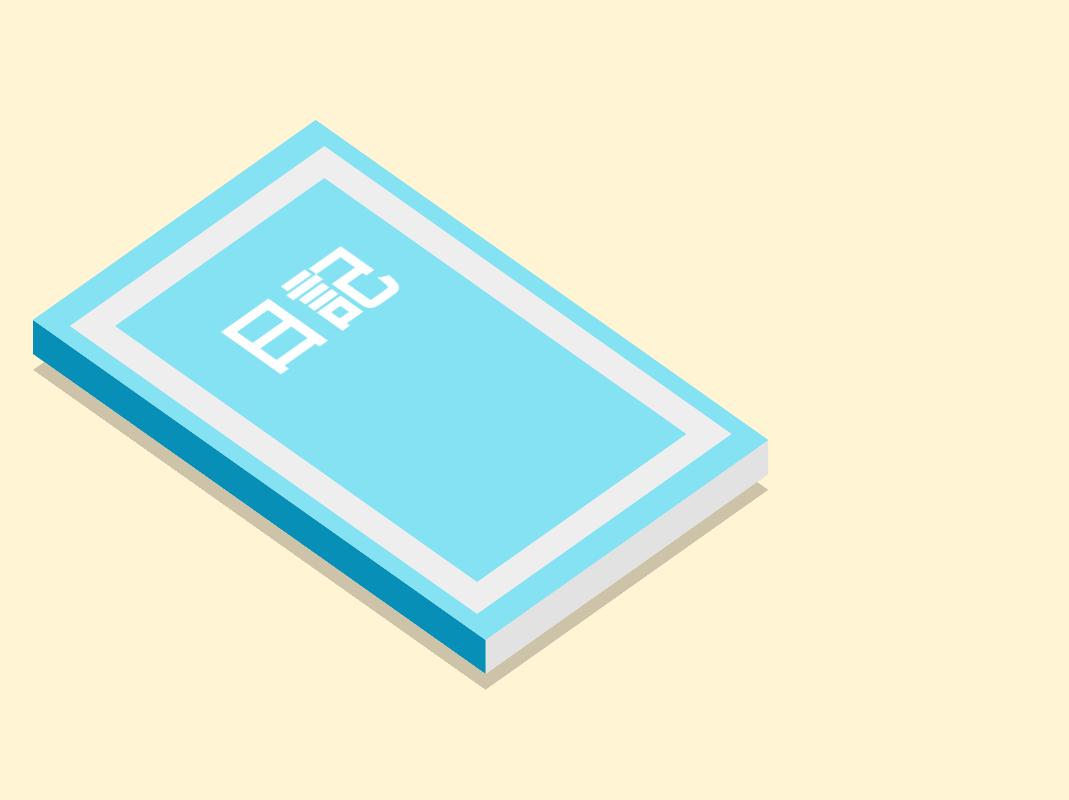
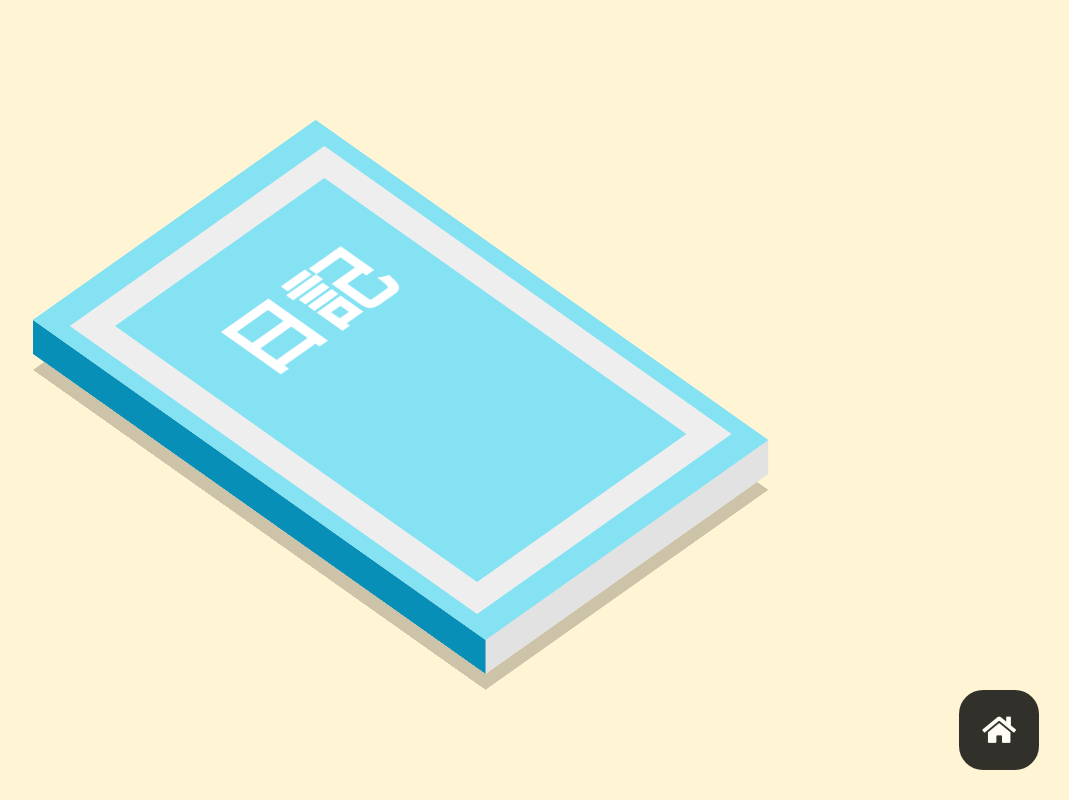
Before and after one commit to haruchu/diary, a Django app: a page that uses myapp/templates/diary.html in a window 1280 px wide. Shown: the whole page, without its empty margins (211-1280 px from the left). Run offline with Django 3.2, Linux system fonts and the light colour scheme; a user stored in the database is signed in; data comes from the database, SQL or seed files in the repository; both versions use the stored data as it was after the commit.

Commit message:
diaryのhomeへ戻るボタン

```diff
--- a/myapp/static/css/diary.css
+++ b/myapp/static/css/diary.css
@@ -7,6 +7,7 @@ View the project on Github : https://github.com/akzhy/Vara
 html,
 body {
   height: 100%;
+  position: relative;
 }
 
 body {
@@ -190,6 +191,34 @@ body {
   background: #e1e1e1;
 }
 
+.home-btn {
+  width: 80px;
+  height: 80px;
+  padding: 10px;
+  display: flex;
+  align-items: center;
+  justify-content: center;
+  color: white;
+  font-size: 30px;
+  text-decoration: none;
+  background-color: black;
+  opacity: 0.8;
+  border-radius: 30%;
+  position: absolute;
+  bottom: 30px;
+  right: 30px;
+  transition-duration: 0.2s;
+}
+
+.home-btn:hover {
+  opacity: 1;
+  transform: scale(1.1, 1.1);
+}
+
+.home-btn:focus {
+  transform: scale(1.2,1.2);
+}
+
 @media (max-width: 700px) {
   .book {
     left: 50%;
--- a/myapp/templates/diary.html
+++ b/myapp/templates/diary.html
@@ -5,6 +5,7 @@
     <meta http-equiv="X-UA-Compatible" content="IE=edge" />
     <meta name="viewport" content="width=device-width, initial-scale=1.0" />
     <title>Document</title>
+    <link rel="stylesheet" href="https://use.fontawesome.com/releases/v5.15.3/css/all.css" integrity="sha384-SZXxX4whJ79/gErwcOYf+zWLeJdY/qpuqC4cAa9rOGUstPomtqpuNWT9wdPEn2fk" crossorigin="anonymous">
     <link rel="stylesheet" href="../../static/css/diary.css" />
     <script src="https://ajax.googleapis.com/ajax/libs/jquery/3.6.0/jquery.min.js"></script>
   </head>
@@ -37,6 +38,7 @@
         <div class="shadow"></div>
       </div>
     </div>
+    <a href="{% url 'home:home' %}" class="home-btn"><i class="fas fa-home"></i></a>
 
     <script>
       $(function () {
--- a/myapp/templates/diary_month.html
+++ b/myapp/templates/diary_month.html
@@ -5,6 +5,7 @@
     <meta http-equiv="X-UA-Compatible" content="IE=edge" />
     <meta name="viewport" content="width=device-width, initial-scale=1.0" />
     <title>Document</title>
+    <link rel="stylesheet" href="https://use.fontawesome.com/releases/v5.15.3/css/all.css" integrity="sha384-SZXxX4whJ79/gErwcOYf+zWLeJdY/qpuqC4cAa9rOGUstPomtqpuNWT9wdPEn2fk" crossorigin="anonymous">
     <link rel="stylesheet" href="../../static/css/diary.css" />
     <script src="https://ajax.googleapis.com/ajax/libs/jquery/3.6.0/jquery.min.js"></script>
   </head>
@@ -54,6 +55,7 @@
         <div class="shadow"></div>
       </div>
     </div>
+    <a href="{% url 'home:home' %}" class="home-btn"><i class="fas fa-home"></i></a>
 
     <script>
       $(function () {
```
Also changed, not shown: myapp/db.sqlite3.
